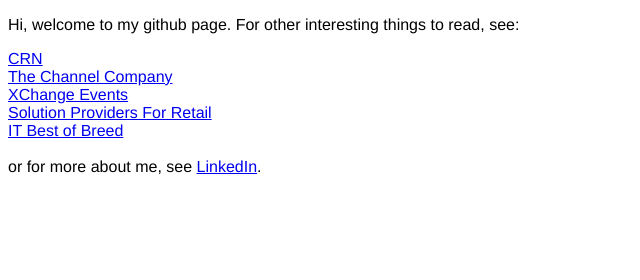
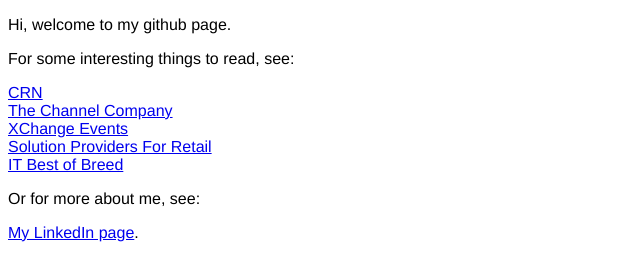
Before and after one commit to jcaponi/jcaponi.github.io, a plain HTML site: page index.html in a window 1280 px wide. Shown: the whole page, without its empty margins (0-640 px from the left). Drawn offline with nearby package versions, Linux system fonts and the light colour scheme.

Commit message:
edited index page

```diff
--- a/index.html
+++ b/index.html
@@ -17,15 +17,21 @@
 <body>
 
 
-<p>Hi, welcome to my github page. For other interesting things to read, see:</p>
+<p>Hi, welcome to my github page.</p>
+
+
+
+<p>For some interesting things to read, see:</p>
 
 <a href="http://www.crn.com">CRN<a><br>
 <a href="http://www.thechannelcompany.com">The Channel Company<a><br>
 <a href="http://www.xchange-events.com">XChange Events<a><br>
 <a href="http://solutionprovidersforretail.com/">Solution Providers For Retail<a><br>
 <a href="http://www.itbestofbreed.com/">IT Best of Breed<a><br>
-<br>
-or for more about me, see <a href="https://www.linkedin.com/in/joecaponi">LinkedIn</a>.
+
+<p>Or for more about me, see:</p>
+
+<a href="https://www.linkedin.com/in/joecaponi">My LinkedIn page</a>.
 
 
 </body>
```
